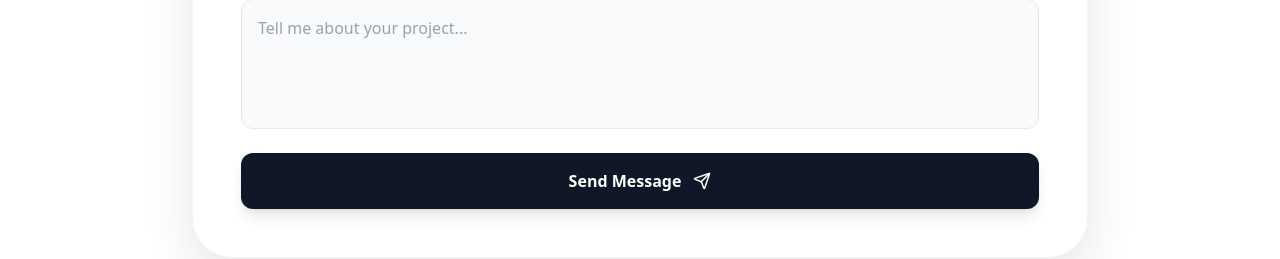
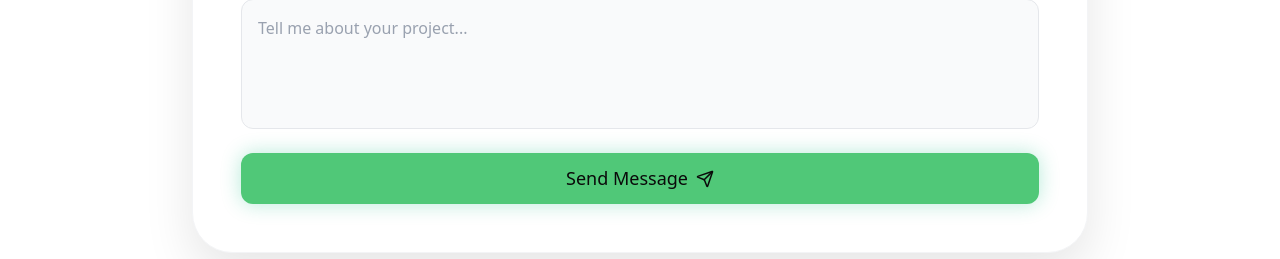
Before and after one commit to iamjitendrasuthar/Freelance-Portfolio, a Next.js app: page /contact in a window 1280 px wide. Shown: the part 906-1165 px from the top of the page. Built offline with nearby package versions, Linux system fonts and the light colour scheme.

Commit message:
button changed

```diff
--- a/app/contact/page.tsx
+++ b/app/contact/page.tsx
@@ -6,6 +6,7 @@ import { Mail, MapPin, Send, MessageSquare, Phone } from "lucide-react";
 import { TwitterIcon, GithubIcon, LinkedinIcon } from "@/utils/Icons";
 import emailjs from "@emailjs/browser";
 import toast, { Toaster } from "react-hot-toast";
+import Button from "@/utils/Button";
 
 const Contact = () => {
   const [isSubmitting, setIsSubmitting] = useState(false);
@@ -169,11 +170,11 @@ const Contact = () => {
                     className="w-full bg-gray-50 border border-gray-200 rounded-xl px-4 py-4 text-gray-900 placeholder:text-gray-400 focus:outline-none focus:border-emerald-500 focus:ring-1 focus:ring-emerald-500 transition-all resize-none"
                   ></textarea>
                 </div>
-
-                <button
+                <Button
+                  variant="primary"
                   type="submit"
                   disabled={isSubmitting}
-                  className="w-full flex items-center justify-center gap-3 bg-gray-900 text-white font-bold py-4 rounded-xl hover:bg-emerald-600 transition-all shadow-lg cursor-pointer disabled:opacity-50 disabled:cursor-not-allowed group"
+                  className="w-full transition-shadow flex justify-center py-3 rounded-xl shadow-[0_0_20px_rgba(16,185,129,0.3)] hover:shadow-[0_0_30px_rgba(16,185,129,0.5)] transition-all duration-300"
                 >
                   {isSubmitting ? "Sending..." : "Send Message"}
                   {!isSubmitting && (
@@ -181,8 +182,8 @@ const Contact = () => {
                       size={18}
                       className="group-hover:translate-x-1 group-hover:-translate-y-1 transition-transform"
                     />
-                  )}
-                </button>
+                  )}{" "}
+                </Button>
               </form>
             </div>
           </FadeIn>
```
